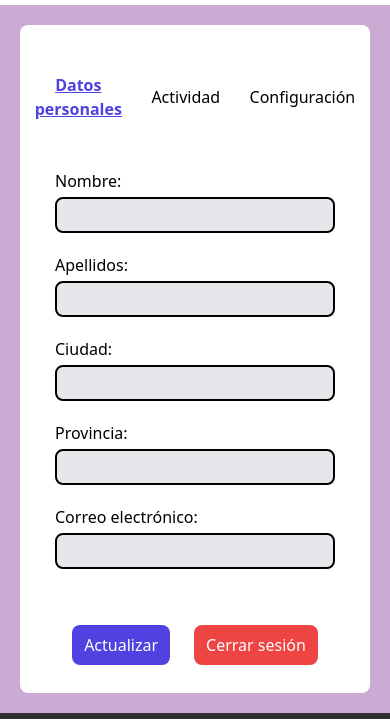
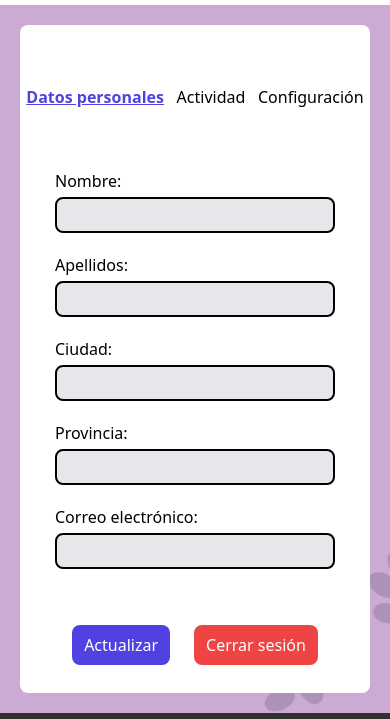
Before and after one commit to Jorge-Martinez82/DIW_Adoptame, a website: page src/perfil.html in a window 390 px wide. Shown: the part 51-770 px from the top of the page. Drawn offline with nearby package versions, Linux system fonts and the light colour scheme; files that its build step writes are made by us from their sources; files whose address does not match are found by name.

Commit message:
Fondo de huellas implementado

```diff
--- a/src/detalle_mascota.html
+++ b/src/detalle_mascota.html
@@ -79,10 +79,10 @@
 			})
 		</script>
 
-		<main class="flex flex-grow items-center justify-center bg-customPurple">
+		<main class="flex flex-grow items-center justify-center bg-customPurple bg-[url('../../assets/img/huellas.png')]">
 			<section
 				id="seccion-principal"
-				class="flex flex-grow items-center justify-center bg-customPurple"
+				class="flex flex-grow items-center justify-center"
 			></section>
 		</main>
 		<footer class="bg-customBlack p-4 pl-4 text-white">
@@ -137,9 +137,8 @@
 					if (mascota) {
 						mostrarDetalles(mascota)
 					} else {
-						console.error('Mascota no encontrada')
 						document.getElementById('seccion-principal').innerHTML =
-							`<p class="text-2xl">Mascota no encontrada</p>`
+							`<div class="w-[50%]"><p class="text-2xl">Mascota no encontrada</p></div>`
 					}
 				})
 				.catch((error) => console.error('Error al obtener datos:', error))
--- a/src/perfil.html
+++ b/src/perfil.html
@@ -69,18 +69,28 @@
 				</li>
 			</ul>
 		</header>
-		<main class="flex flex-grow items-center justify-center bg-customPurple">
-            <div id="perfil" class="h-auto xl:h-96 w-[90%] sm:w-[75%] md:w-[60%] xl:w-[70%] flex flex-col xl:flex-row items-center justify-center bg-white rounded-lg mx-5 my-5">
-
-                <div id="cabeceraTabla" class="w-[100%] h-36 flex flex-row xl:flex-col items-center justify-around xl:w-[25%] xl:h-full xl:justify-around xl:py-5">
+		<main class="flex flex-grow items-center justify-center bg-customPurple bg-[url('../../assets/img/huellas.png')]">
+            <div
+				id="perfil"
+				class="mx-5 my-5 flex h-auto w-[90%] flex-col items-center justify-center rounded-lg bg-white sm:w-[75%] md:w-[60%] xl:h-96 xl:w-[70%] xl:flex-row"
+			>
+				<div
+					id="cabeceraTabla"
+					class="flex h-36 w-[100%] flex-row items-center justify-around xl:h-full xl:w-[25%] xl:flex-col xl:justify-around xl:py-5"
+				>
 					<div class="text-center">
-                        <h3 id="datosPersonales" class="sm:text-xl md:text-2xl font-bold underline text-customBlue">Datos<br>personales</h3>
+						<button
+							id="datosPersonales"
+							class="font-bold text-customBlue underline sm:text-xl md:text-2xl"
+						>
+							Datos personales
+						</button>
 					</div>
 					<div class="sm:text-xl md:text-2xl">
-                        <h3 id="actividad">Actividad</h3>
+						<button id="actividad">Actividad</button>
 					</div>
 					<div class="sm:text-xl md:text-2xl">
-                        <h3 id="configuracion">Configuración</h3>
+						<button id="configuracion">Configuración</button>
 					</div>
 				</div>
 
--- a/src/protectoras.html
+++ b/src/protectoras.html
@@ -72,7 +72,7 @@
 			</ul>
 		</header>
 
-		<main class="flex-grow">
+		<main class="flex flex-col flex-grow">
 			<section class="relative flex h-80 w-full items-center justify-center">
 				<!-- Imagen de fondo con opacidad -->
 				<div
@@ -102,7 +102,7 @@
 					</div>
 				</div>
 			</section>
-			<section class="flex flex-col items-center justify-center  bg-customPurple">
+			<section class="flex flex-grow flex-col items-center justify-center bg-customPurple bg-[url('../../assets/img/huellas.png')]">
 				<div
 					id="protectorasContainer"
 					class="my-10 flex w-full max-w-6xl flex-col items-center"
```
Lines whose indentation alone changed are shown as unchanged.
